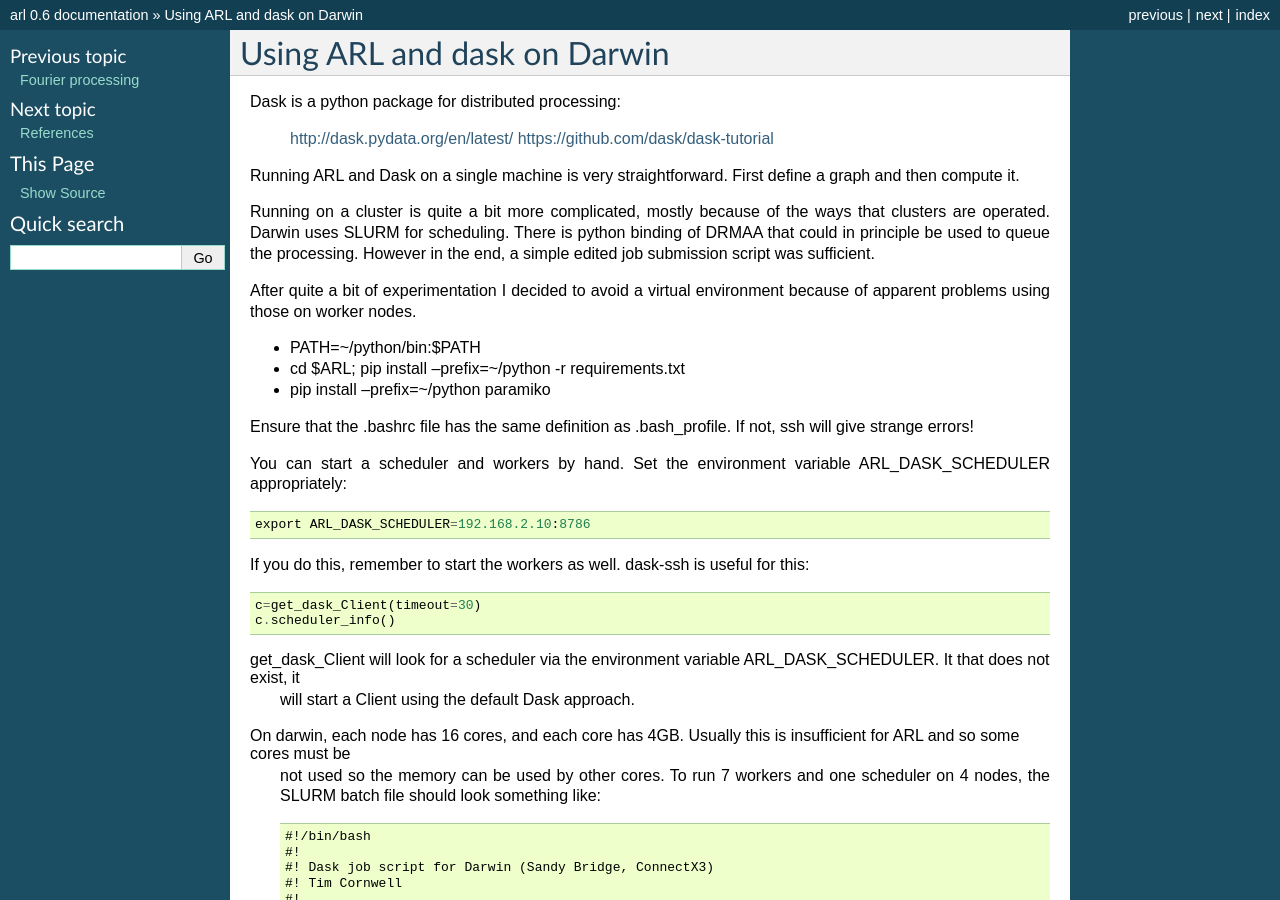
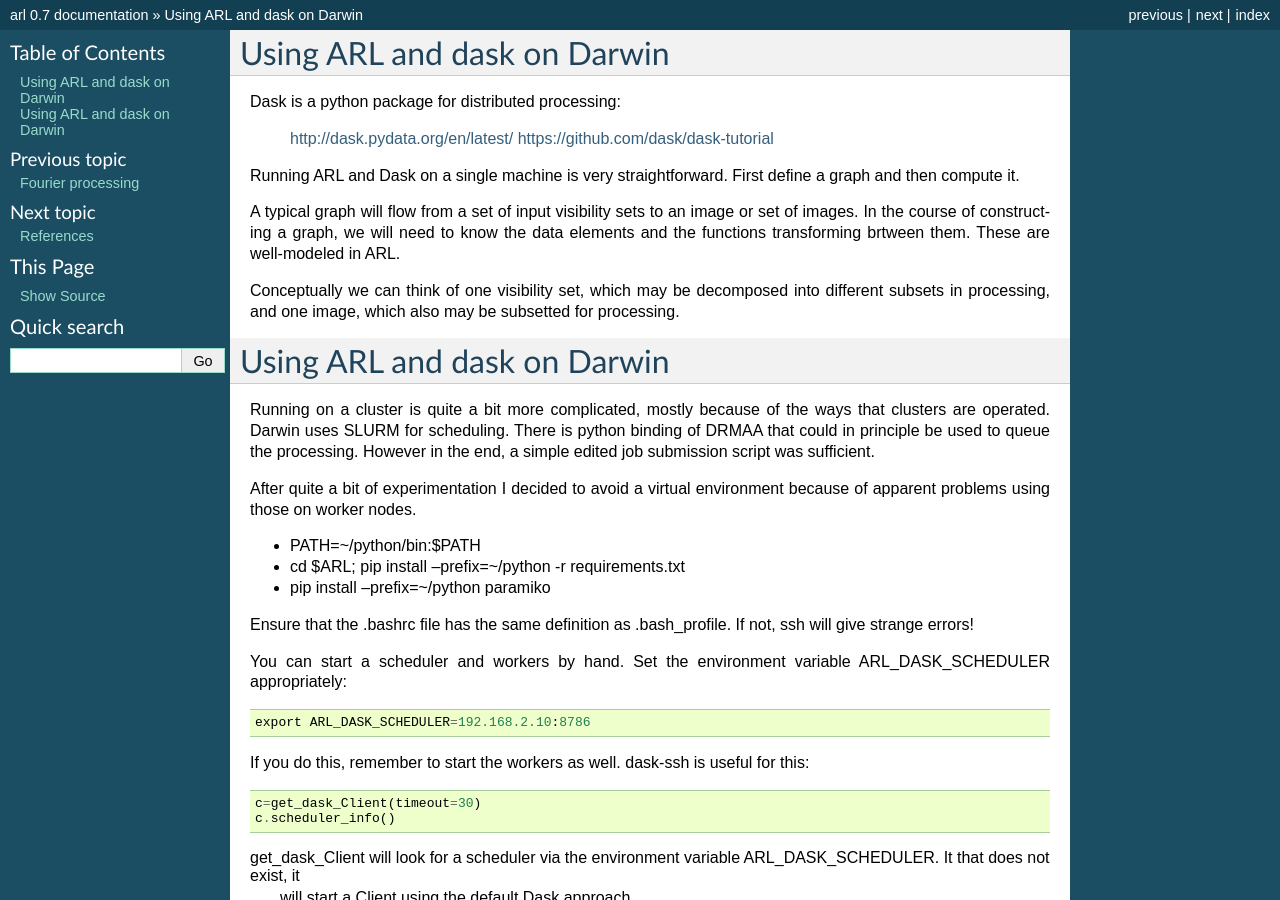
Before and after one commit to ska-telescope/ska-sdp-func-python, a Sphinx documentation site: the page built from docs/ARL_dask.rst, in a window 1280 px wide and 900 px high. Built offline with Sphinx 7.4.7, drawn with Linux system fonts in a browser that asks for light colours; pages that are not in the unit, such as notebooks, are missing from menus; some of the changed text lies outside the part shown.

Commit message:
Define 0.7
Declare new version

```diff
--- a/docs/ARL_dask.rst
+++ b/docs/ARL_dask.rst
@@ -8,6 +8,16 @@ Dask is a python package for distributed processing:
     https://github.com/dask/dask-tutorial
 
 Running ARL and Dask on a single machine is very straightforward. First define a graph and then compute it.
+
+A typical graph will flow from a set of input visibility sets to an image or set of images. In the course
+of constructing a graph, we will need to know the data elements and the functions transforming brtween them.
+These are well-modeled in ARL.
+
+Conceptually we can think of one visibility set, which may be decomposed into different subsets in processing, and
+one image, which also may be subsetted for processing.
+
+Using ARL and dask on Darwin
+****************************
 
 Running on a cluster is quite a bit more complicated, mostly because of the ways that clusters are operated. Darwin
 uses SLURM for scheduling. There is python binding of DRMAA that could in principle be used to queue the processing.
--- a/docs/conf.py
+++ b/docs/conf.py
@@ -60,9 +60,9 @@ author = 'Tim Cornwell, Peter Wortmann, Bojan Nikolic'
 # built documents.
 #
 # The short X.Y version.
-version = '0.6'
+version = '0.7'
 # The full version, including alpha/beta/rc tags.
-release = '0.6'
+release = '0.7'
 
 # The language for content autogenerated by Sphinx. Refer to documentation
 # for a list of supported languages.
```
Also changed, not shown: 2 other files.
